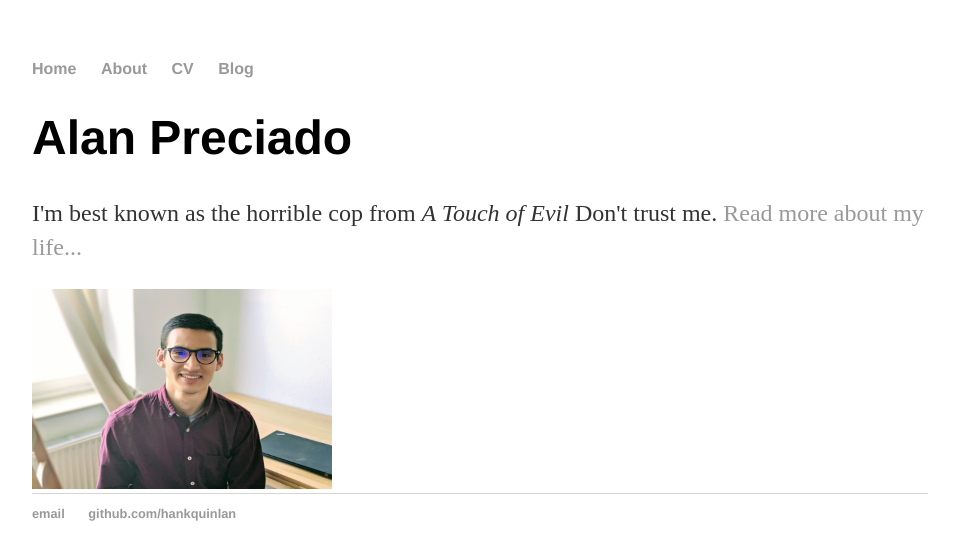
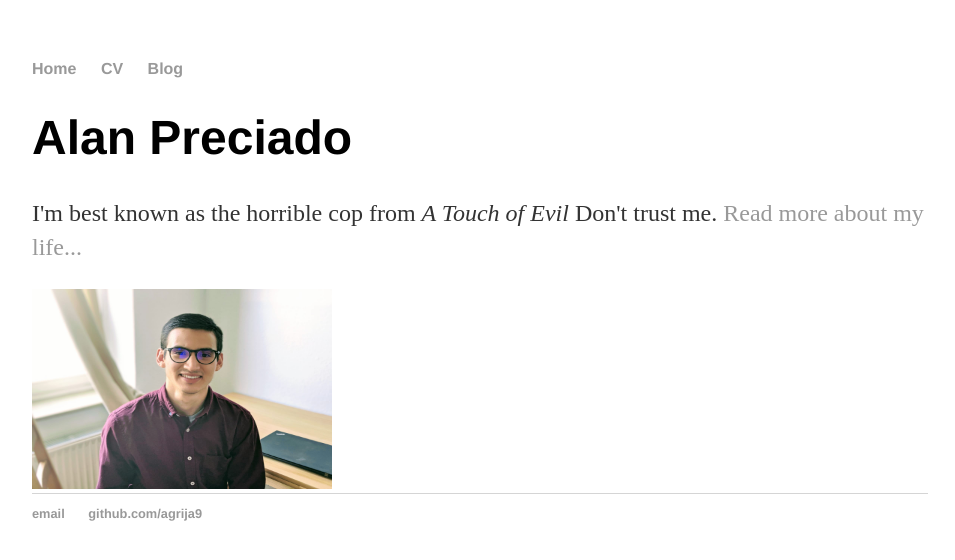
Before and after one commit to agrija9/agrija9.github.io, a Jekyll site: the page built from index.html, in a window 1280 px wide. Shown: the top 560 px of the page, without its empty margins (160-1115 px from the left). Built offline with Jekyll 4.4.1, drawn with Linux system fonts in a browser that asks for light colours.

Commit message:
Update default.html

```diff
--- a/_layouts/default.html
+++ b/_layouts/default.html
@@ -9,7 +9,6 @@
 			<nav>
 	    		<ul>
 	        		<li><a href="/">Home</a></li>
-		        	<li><a href="/about">About</a></li>
 	        		<li><a href="/cv">CV</a></li>
 	        		<li><a href="/blog">Blog</a></li>
 	    		</ul>
@@ -21,8 +20,8 @@
 			</div><!-- /.container -->
 			<footer>
 	    		<ul>
-	        		<li><a href="mailto:hankquinlanhub@gmail.com">email</a></li>
-	        		<li><a href="https://github.com/hankquinlan">github.com/hankquinlan</a></li>
+	        		<li><a href="mailto:agrija9@gmail.com">email</a></li>
+	        		<li><a href="https://github.com/agrija9">github.com/agrija9</a></li>
 				</ul>
 			</footer>
 		</body>
```
